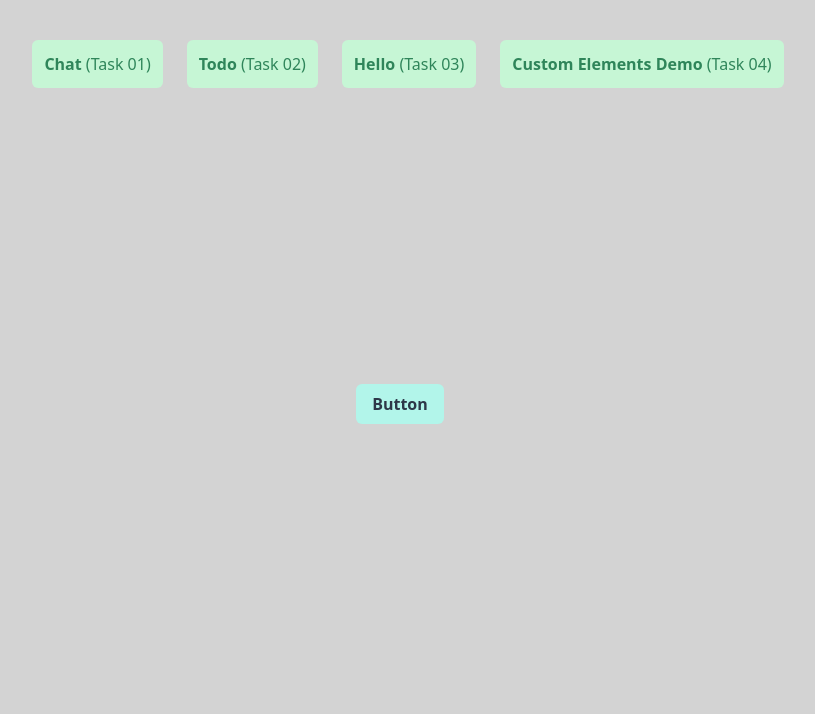
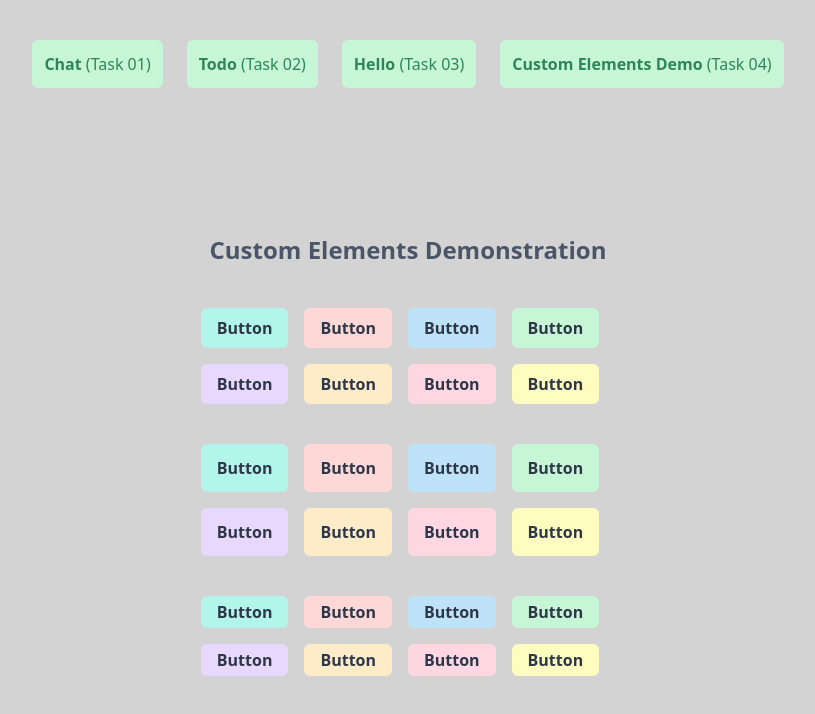
Before and after one commit to TimSeryakov/ignat-tasks-tw, a React (Create React App) app: page /custom-elements-demo in a window 1280 px wide. Shown: the top 714 px of the page, without its empty margins (232-1047 px from the left). Built offline with nearby package versions, Linux system fonts and the light colour scheme.

Commit message:
Custom Elements Demonstration button component added

```diff
--- a/src/components/CustomElementsDemo/CustomElementsDemo.tsx
+++ b/src/components/CustomElementsDemo/CustomElementsDemo.tsx
@@ -1,10 +1,49 @@
 import React from "react";
 import {CustomButton} from "../common/CustomButton/CustomButton";
 
-export function CustomElementsDemo () {
+export function CustomElementsDemo() {
   return (
-      <section className="mt-64 text-center">
-        <CustomButton title="Button" />
+      <section className="mt-16 text-center">
+        <h1 className="font-bold text-2xl p-10 text-gray-700">Custom Elements Demonstration</h1>
+
+        <div className="mb-4">
+          <CustomButton title="Button"/>
+          <CustomButton title="Button" color="red"/>
+          <CustomButton title="Button" color="blue"/>
+          <CustomButton title="Button" color="green"/>
+        </div>
+
+        <div className="mb-10">
+          <CustomButton title="Button" color="purple"/>
+          <CustomButton title="Button" color="orange"/>
+          <CustomButton title="Button" color="pink"/>
+          <CustomButton title="Button" color="yellow"/>
+        </div>
+
+        <div className="mb-4">
+          <CustomButton title="Button" size="big"/>
+          <CustomButton title="Button" color="red" size="big"/>
+          <CustomButton title="Button" color="blue" size="big"/>
+          <CustomButton title="Button" color="green" size="big"/>
+        </div>
+        <div className="mb-10">
+          <CustomButton title="Button" color="purple" size="big"/>
+          <CustomButton title="Button" color="orange" size="big"/>
+          <CustomButton title="Button" color="pink" size="big"/>
+          <CustomButton title="Button" color="yellow" size="big"/>
+        </div>
+        <div className="mb-4">
+          <CustomButton title="Button" size="small"/>
+          <CustomButton title="Button" color="red" size="small"/>
+          <CustomButton title="Button" color="blue" size="small"/>
+          <CustomButton title="Button" color="green" size="small"/>
+        </div>
+        <div className="mb-10">
+          <CustomButton title="Button" color="purple" size="small"/>
+          <CustomButton title="Button" color="orange" size="small"/>
+          <CustomButton title="Button" color="pink" size="small"/>
+          <CustomButton title="Button" color="yellow" size="small"/>
+        </div>
       </section>
   )
 }
--- a/src/components/common/CustomButton/CustomButton.tsx
+++ b/src/components/common/CustomButton/CustomButton.tsx
@@ -30,7 +30,7 @@ export const CustomButton: FC<CustomButtonType> = (
 }
 
 
-// - на работе часто вместо стандартных хтмл тегов используют готовые компоненты с красивыми стилями, нужно сделать 3 компоненты: инпут, чекбокс и кнопку
-// - эти компоненты должны быть УНИВЕРСАЛЬНЫМИ и иметь красивые стили (создать самому или найти в интернете)
-// - добавьте в проект компоненту, в которой отрисуйте эти универсальные компоненты для демонстрации
+// + на работе часто вместо стандартных хтмл тегов используют готовые компоненты с красивыми стилями, нужно сделать 3 компоненты: инпут, чекбокс и кнопку
+// + эти компоненты должны быть УНИВЕРСАЛЬНЫМИ и иметь красивые стили (создать самому или найти в интернете)
+// + добавьте в проект компоненту, в которой отрисуйте эти универсальные компоненты для демонстрации
 // - замените в предыдущих домашках стандартные кнопки и инпуты вашими универсальными компонентами, в последующих домашках используйте свои универсальные компоненты вместо стандартных
--- a/src/tailwind.config.js
+++ b/src/tailwind.config.js
@@ -44,6 +44,9 @@ module.exports = {
     // },
   },
   variants: {},
+  experimental: {
+    applyComplexClasses: true
+  },
   corePlugins: {
     container: false,
   },
```
